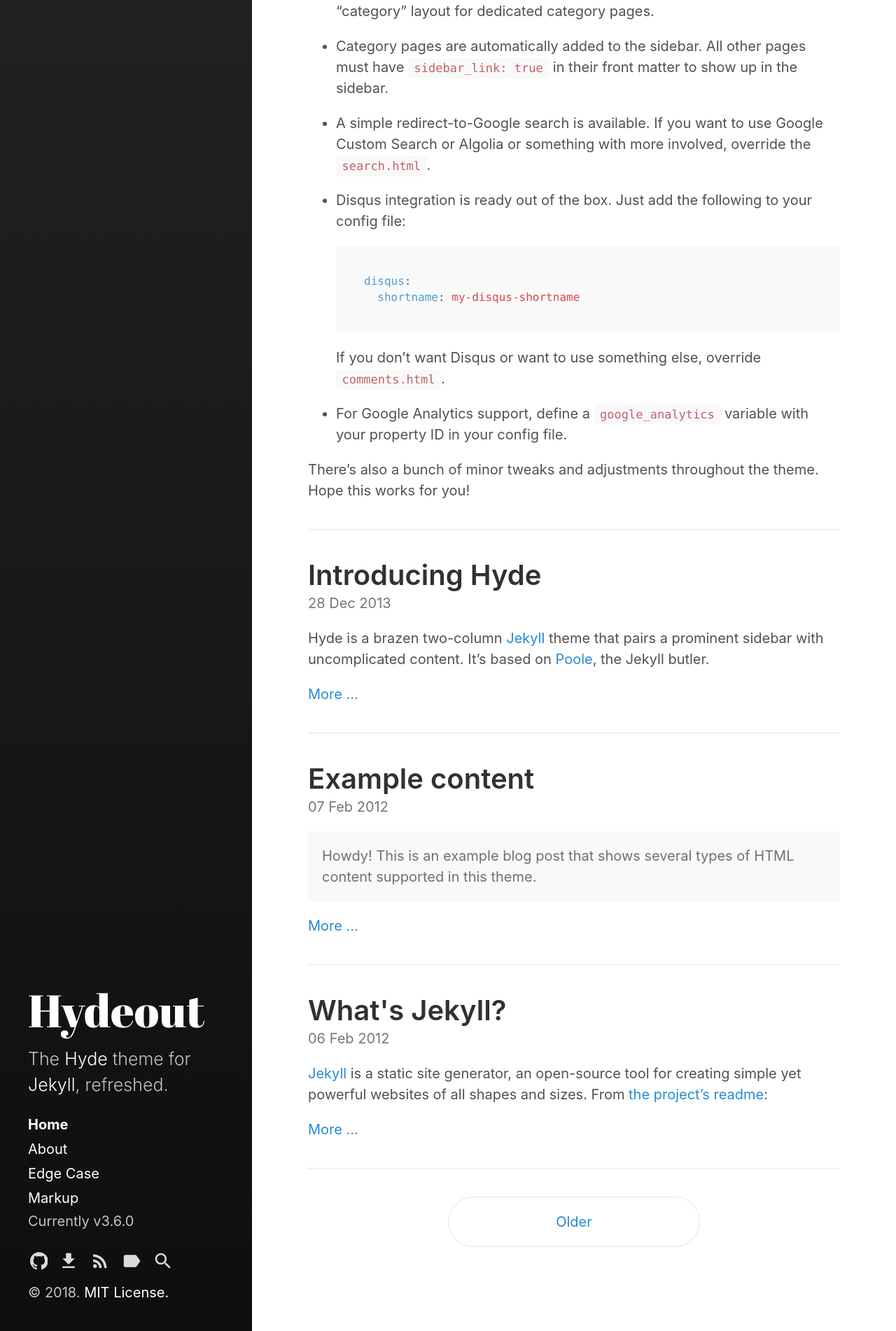
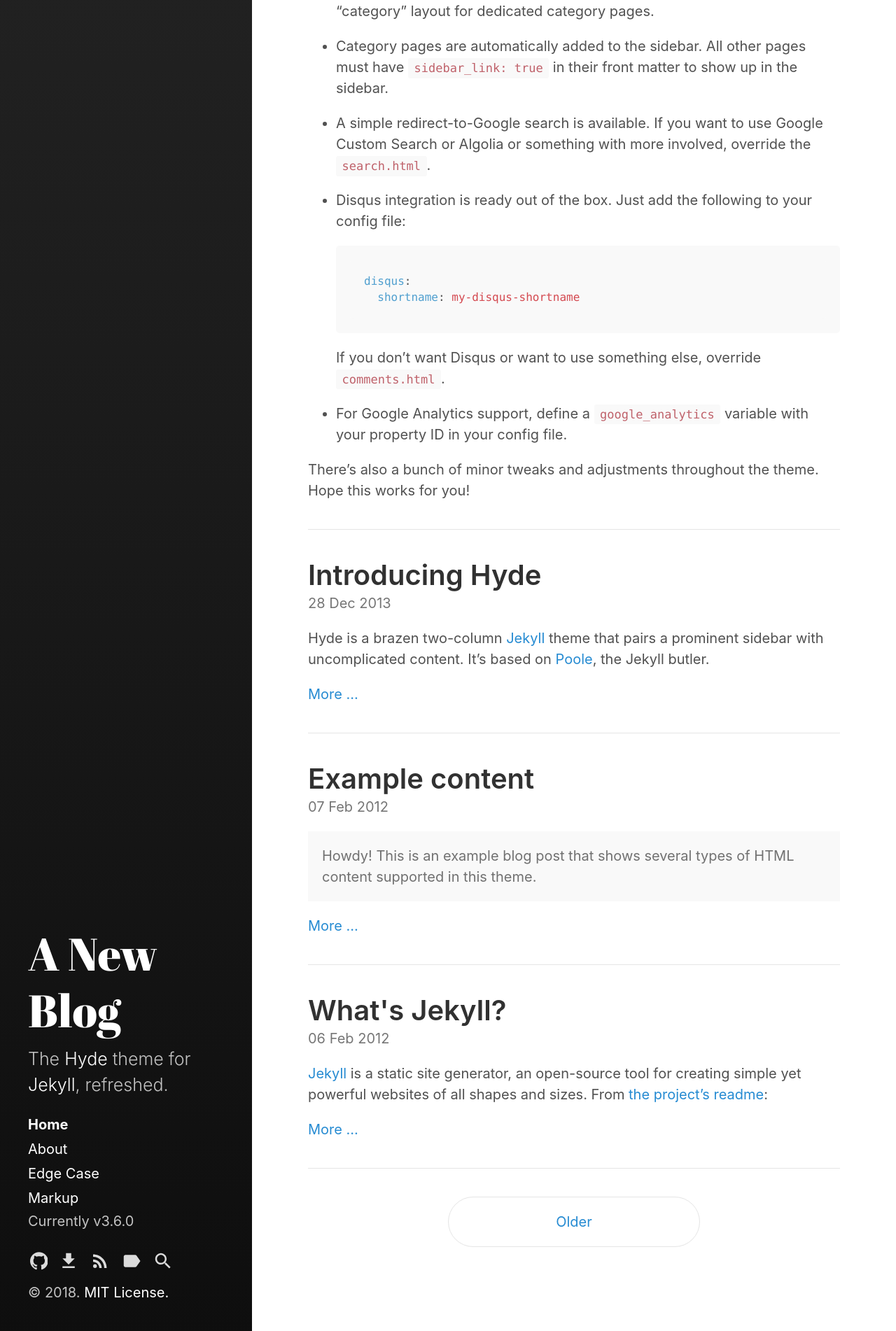
Before and after one commit to VirtualAeroLab/VirtualAeroLab.github.io, a Jekyll site: the page built from index.html, in a window 1280 px wide. Shown: the part 1712-3614 px from the top of the page at 70% size. Built offline with Jekyll 4.4.1, drawn with Linux system fonts in a browser that asks for light colours; the list of posts is cut into pages by our own code.

Commit message:
Update _config.yml

```diff
--- a/_config.yml
+++ b/_config.yml
@@ -3,7 +3,7 @@ markdown:         kramdown
 highlighter:      rouge
 
 # Setup
-title:            Hydeout
+title:            A New Blog
 tagline:          'A Jekyll theme'
 description:      'The <a href="http://hyde.getpoole.com" target="_blank">Hyde</a> theme for <a href="http://jekyllrb.com" target="_blank">Jekyll</a>, refreshed.'
 url:              https://fongandrew.github.io/hydeout
```
